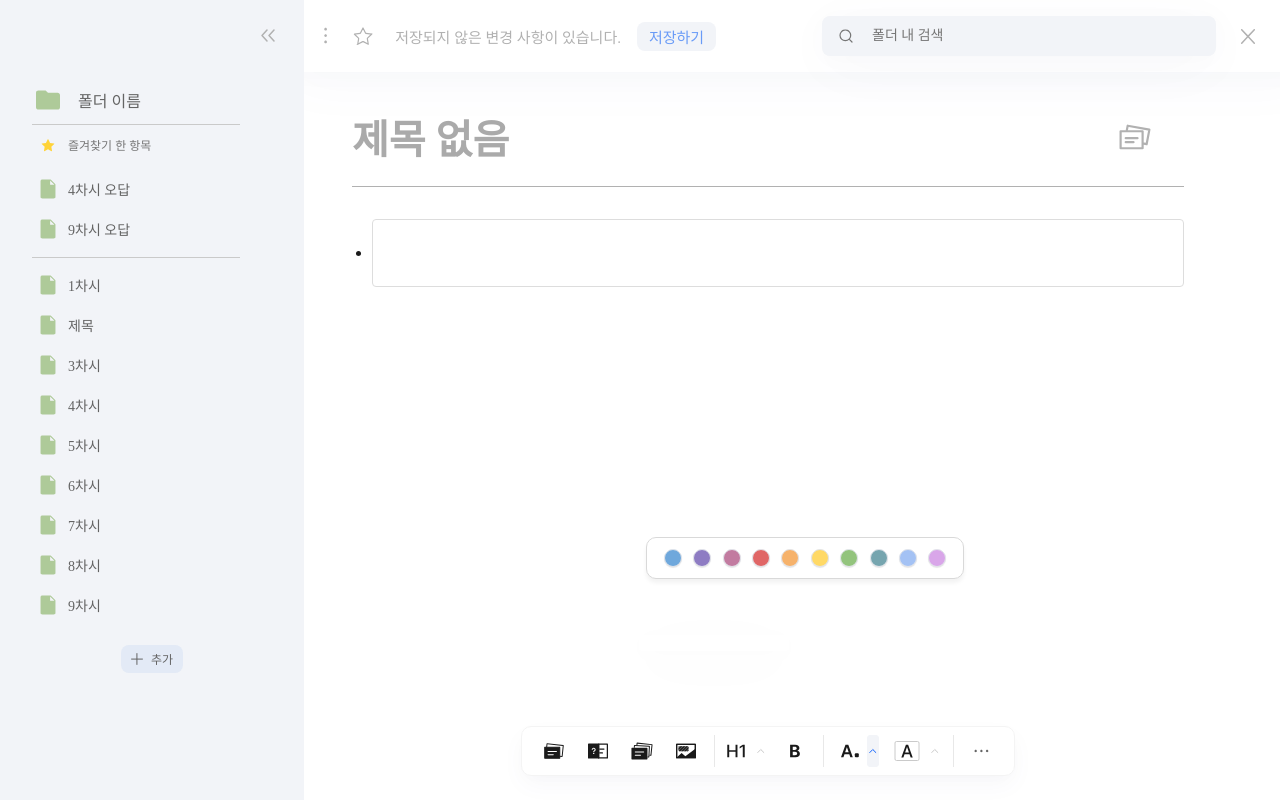
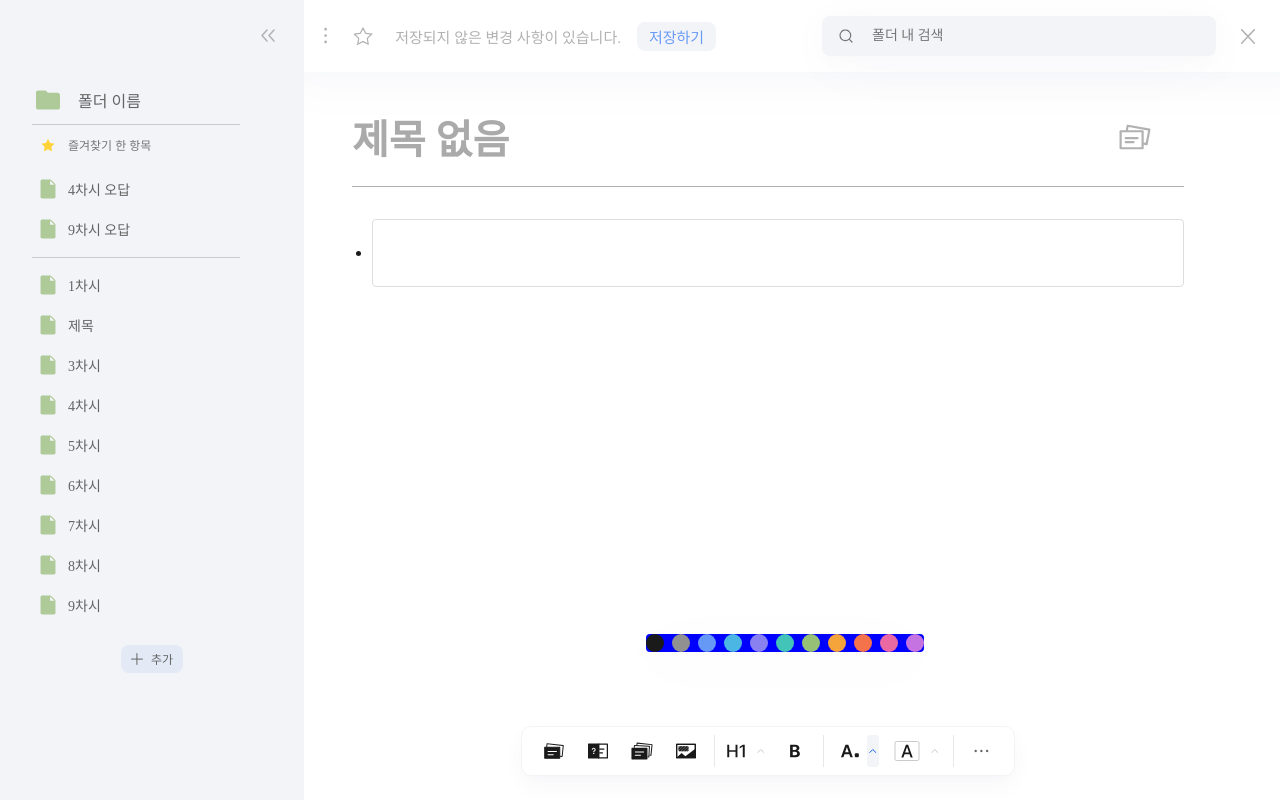
Before and after one commit to UMC-CARDIFY/Client-V1, a React (Vite) app: page /note-editor in a window 1280 px wide. Both pictures are taken after a click on the element 857 px from the left and 751 px from the top of the page. Built offline with nearby package versions, Linux system fonts and the light colour scheme.

Commit message:
style: 텍스트 컬러 팔레트 ux ui 수정 중...

```diff
--- a/src/pages/NoteEditor/components/Editor/Toolbar/components/ToolbarItem/ColorPalette/HighlightColorPalette.jsx
+++ b/src/pages/NoteEditor/components/Editor/Toolbar/components/ToolbarItem/ColorPalette/HighlightColorPalette.jsx
@@ -6,6 +6,7 @@ const PaletteContainer = styled.div`
   flex-wrap: wrap;
   gap: 0.5rem;
   padding: 0.5rem;
+  border: 1px solid green;
 `;
 
 const ColorBox = styled.div`
--- a/src/pages/NoteEditor/components/Editor/Toolbar/components/ToolbarItem/ColorPalette/TextColorPalette.jsx
+++ b/src/pages/NoteEditor/components/Editor/Toolbar/components/ToolbarItem/ColorPalette/TextColorPalette.jsx
@@ -1,44 +1,63 @@
+import { useState } from 'react';
 import styled from 'styled-components';
 import PropTypes from 'prop-types';
 
 const PaletteContainer = styled.div`
-  width: 18.375rem;
-  height: 1.875rem;
+  position: absolute;
   display: flex;
-  align-items: center;
-  justify-content: space-around;
-  border-radius: 0.625rem;
-  border: 1px solid #D9D9D9;
-  background: #FFF;
-  box-shadow: 0px 4px 4px 0px rgba(0, 0, 0, 0.05);
-  position: absolute;
-  bottom: 4.5rem; /* 툴바 위에 나타나도록 설정 */
-  padding-top: 0.3rem;
-  padding-bottom: 0.3rem;
-  padding-left: 0.7rem;
-  padding-right: 0.7rem;
+  justify-content: center;
+  align-items: flex-start;
+  gap: var(--UI-Component-None, 0.5rem);
+  border-radius: 0.25rem;
+  background: blue;
+  border-radius: 0.25rem;
+  box-shadow: 0px 4px 26px 0px rgba(0, 0, 0, 0.02), 0px 10px 60px 0px rgba(0, 74, 162, 0.03);
+
 `;
 
 const ColorCircle = styled.div`
-  width: var(--font-size-md, 1rem);
-  height: var(--font-size-md, 1rem);
+  width: var(--line-height-3xs, 1.125rem);
+  height: var(--line-height-3xs, 1.125rem);
+  flex-shrink: 0;
   border-radius: 50%;
   background-color: ${props => props.color};
   cursor: pointer;
-  border: 1px solid #E2E5EB;
-  box-shadow: 0px 1px 1px 0px rgba(0, 0, 0, 0.1);
+  display: flex;
+  justify-content: center;
+  align-items: center;
+  position: relative;
+`;
+
+const InnerCircle = styled.div`
+  width: 0.5rem;
+  height: 0.5rem;
+  border-radius: 50%;
+  background-color: white;
 `;
 
 const colors = [
-  '#6FA8DC', '#8E7CC3', '#C27BA0', '#E06666', '#F6B26B',
-  '#FFD966', '#93C47D', '#76A5AF', '#A4C2F4', '#D9A6E9'
+  '#1A1A1A', '#919191', '#6698F5', '#4BB5E3', '#8A81F1',
+  '#43C4B8', '#96C076', '#F5A43B', '#F5734A', '#EB69A2', '#C473E0'
 ];
 
 const ColorPalette = ({ onSelectColor }) => {
+  const [selectedColor, setSelectedColor] = useState(null);
+
+  const handleClick = (color) => {
+    setSelectedColor(color);
+    onSelectColor(color);
+  };
+
   return (
     <PaletteContainer>
       {colors.map(color => (
-        <ColorCircle key={color} color={color} onClick={() => onSelectColor(color)} />
+        <ColorCircle
+          key={color}
+          color={color}
+          onClick={() => handleClick(color)}
+        >
+          {selectedColor === color && <InnerCircle />}
+        </ColorCircle>
       ))}
     </PaletteContainer>
   );
--- a/src/pages/NoteEditor/components/Editor/Toolbar/components/ToolbarItem/style/ToolbarStyles.jsx
+++ b/src/pages/NoteEditor/components/Editor/Toolbar/components/ToolbarItem/style/ToolbarStyles.jsx
@@ -1,19 +1,4 @@
 import styled from 'styled-components';
-
-export const ToolBarContainer = styled.div`
-  width: auto;
-  display: inline-flex;
-  padding: 0.5rem 1rem;
-  justify-content: center;
-  align-items: center;
-  gap: 0.75rem;
-  border-radius: 0.625rem;
-  border: 1px solid var(--Grays-Gray8, #F4F4F4);
-  background: var(--Grays-White, #FFF);
-  box-shadow: 0px 4px 16px 0px rgba(0, 0, 0, 0.02), 0px 10px 24px 0px rgba(0, 74, 162, 0.03);
-  position: fixed;
-  bottom: 1.5rem;
-`;
 
 export const ToolBarItem = styled.div`
   display: flex;
```
